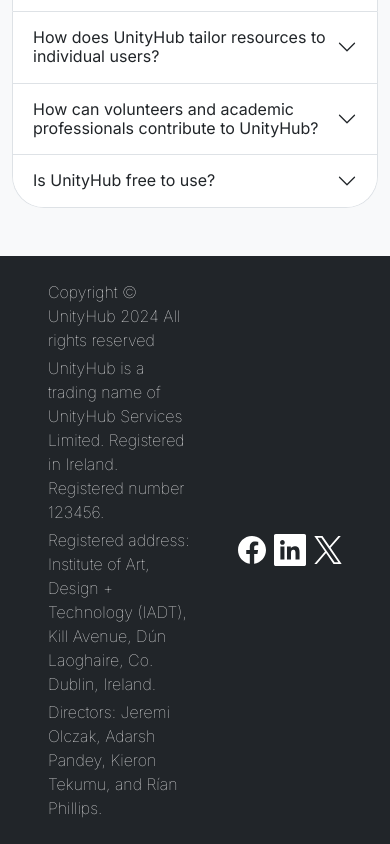
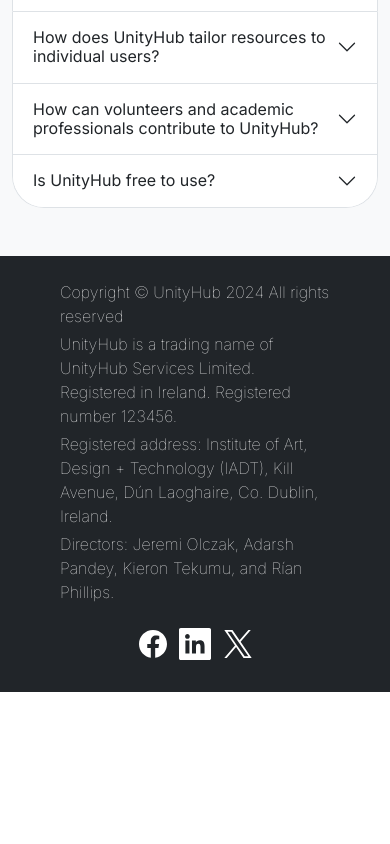
Before and after one commit to jeromejenkinsjr/web-design-frameworks, a website: page about.html in a window 390 px wide. Shown: the part 2834-3678 px from the top of the page. After the commit the page ends 3526 px from the top, so only its background shows below. Drawn offline with nearby package versions, Linux system fonts and the light colour scheme.

Commit message:
Making Footers responsive

```diff
--- a/about.html
+++ b/about.html
@@ -323,25 +323,29 @@
 			</div>
 		</section>
 
-		<footer
-			class="d-flex justify-content-between align-items-center bg-dark text-white py-4 px-5 fw-lighter"
-		>
-			<div class="col-6">
+		<footer class="bg-dark text-white py-4 px-5 fw-lighter">
+			<div class="container">
+				<div class="row align-items-center">
+					<!-- Left Column: Text -->
+					<div class="col-12 col-md-6 mb-3 mb-md-0">
 						<p class="mb-1">Copyright © UnityHub 2024 All rights reserved</p>
 						<p class="mb-1">
-					UnityHub is a trading name of UnityHub Services Limited. Registered in
-					Ireland. Registered number 123456.
+							UnityHub is a trading name of UnityHub Services Limited.
+							Registered in Ireland. Registered number 123456.
 						</p>
 						<p class="mb-1">
-					Registered address: Institute of Art, Design + Technology (IADT), Kill
-					Avenue, Dún Laoghaire, Co. Dublin, Ireland.
+							Registered address: Institute of Art, Design + Technology (IADT),
+							Kill Avenue, Dún Laoghaire, Co. Dublin, Ireland.
 						</p>
 						<p class="mb-0">
 							Directors: Jeremi Olczak, Adarsh Pandey, Kieron Tekumu, and Rían
 							Phillips.
 						</p>
 					</div>
-			<div class="col-6 d-flex justify-content-end align-items-center">
+
+					<!-- Right Column: Social Icons -->
+					<div class="col-12 col-md-6 text-center text-md-end">
+
 							<svg
 								width="24px"
 								height="24px"
@@ -355,6 +359,7 @@
 									d="M23.9981 11.9991C23.9981 5.37216 18.626 0 11.9991 0C5.37216 0 0 5.37216 0 11.9991C0 17.9882 4.38789 22.9522 10.1242 23.8524V15.4676H7.07758V11.9991H10.1242V9.35553C10.1242 6.34826 11.9156 4.68714 14.6564 4.68714C15.9692 4.68714 17.3424 4.92149 17.3424 4.92149V7.87439H15.8294C14.3388 7.87439 13.8739 8.79933 13.8739 9.74824V11.9991H17.2018L16.6698 15.4676H13.8739V23.8524C19.6103 22.9522 23.9981 17.9882 23.9981 11.9991Z"
 								/>
 							</svg>
+
 
 							<svg
 								width="48px"
@@ -377,6 +382,8 @@
 									></path>
 								</g>
 							</svg>
+
+
 							<svg
 								width="30"
 								height="100%"
@@ -389,8 +396,12 @@
 									d="M714.163 519.284L1160.89 0H1055.03L667.137 450.887L357.328 0H0L468.492 681.821L0 1226.37H105.866L515.491 750.218L842.672 1226.37H1200L714.137 519.284H714.163ZM569.165 687.828L521.697 619.934L144.011 79.6944H306.615L611.412 515.685L658.88 583.579L1055.08 1150.3H892.476L569.165 687.854V687.828Z"
 								/>
 							</svg>
+						</a>
+					</div>
+				</div>
 			</div>
 		</footer>
+
 
 		<script
 			src="https://cdn.jsdelivr.net/npm/bootstrap@5.3.3/dist/js/bootstrap.bundle.min.js"
```
Also changed, not shown: index.html (+20 -10 lines), ourteam.html (+20 -9 lines), research.html (+20 -9 lines). Lines whose indentation alone changed are shown as unchanged.
